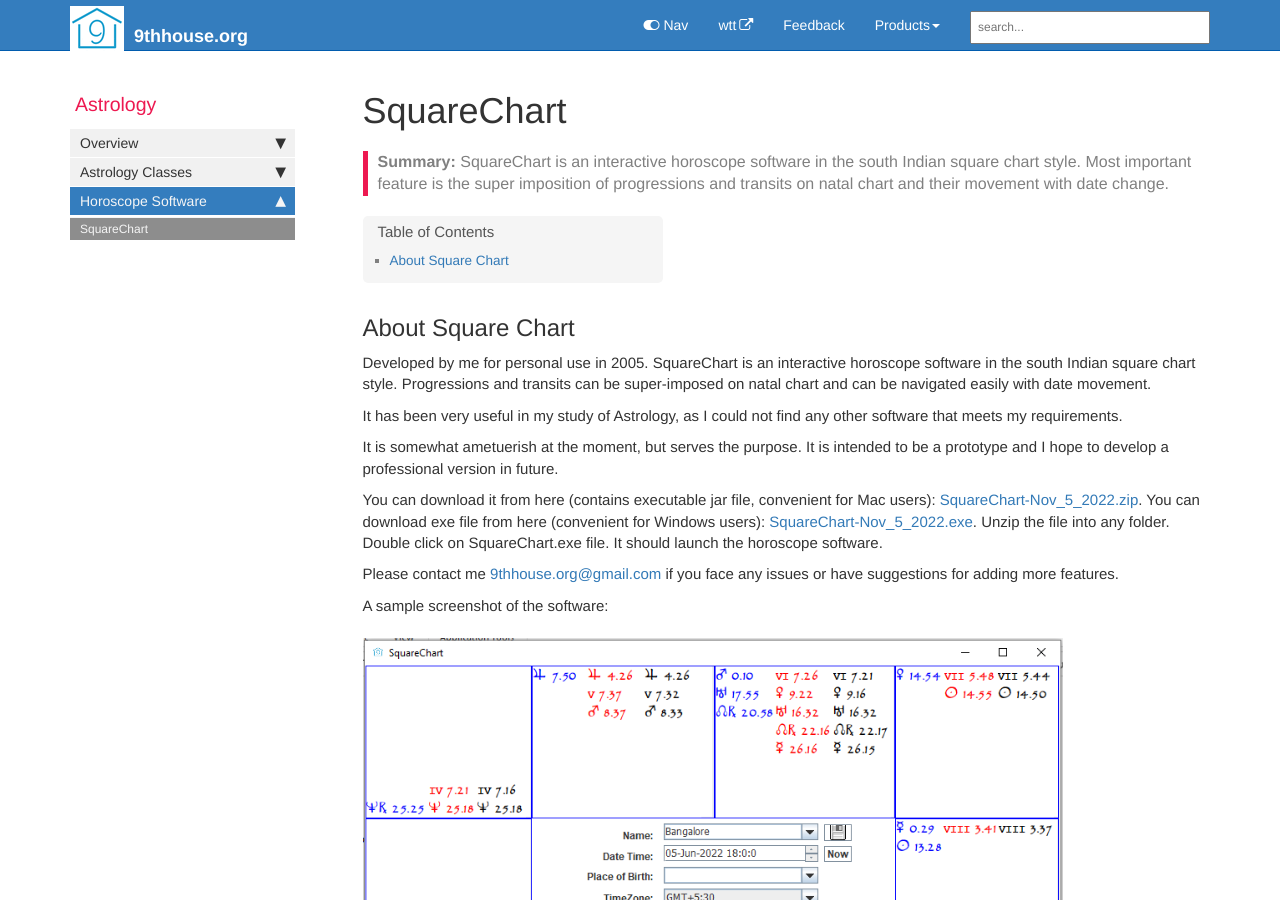
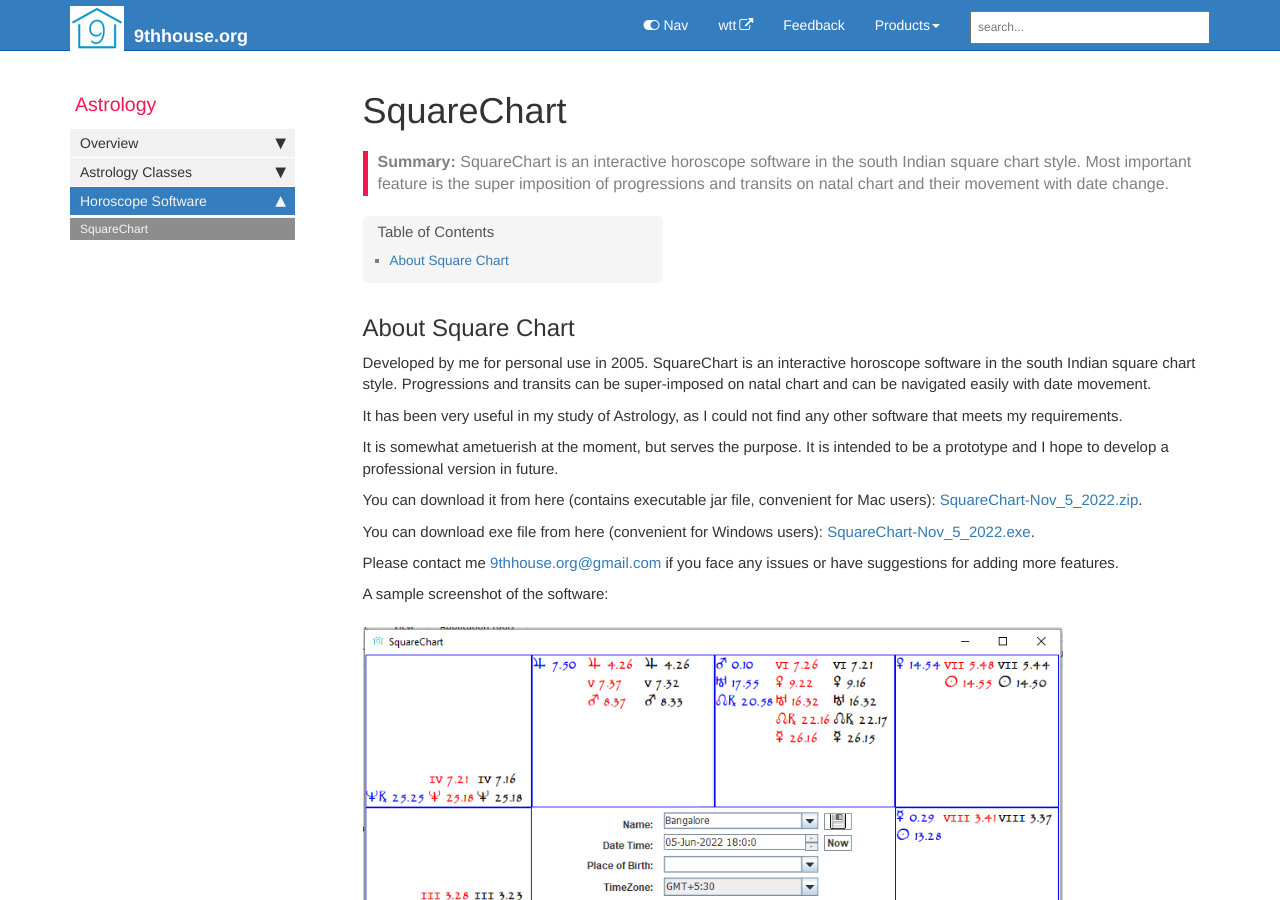
Before and after one commit to vadavalli/9th, a Jekyll site: the page built from pages/mydoc/mydoc_squarechart.md, in a window 1280 px wide and 900 px high. Built offline with Jekyll 4.4.1, drawn with Linux system fonts in a browser that asks for light colours; comment, search, counter and statistics services are not loaded.

Commit message:
Update mydoc_squarechart.md

```diff
--- a/pages/mydoc/mydoc_squarechart.md
+++ b/pages/mydoc/mydoc_squarechart.md
@@ -16,8 +16,8 @@ It has been very useful in my study of Astrology, as I could not find any other
 It is somewhat ametuerish at the moment, but serves the purpose. It is intended to be a prototype and I hope to develop a professional version in future.
 
 You can download it from here (contains executable jar file, convenient for Mac users): [SquareChart-Nov_5_2022.zip](downloads/SquareChart-Nov_5_2022.zip).
+
 You can download exe file from here (convenient for Windows users): [SquareChart-Nov_5_2022.exe](downloads/SquareChart-Nov_5_2022.exe).
-Unzip the file into any folder. Double click on SquareChart.exe file. It should launch the horoscope software.
 
 Please contact me [9thhouse.org@gmail.com](mailto: 9thhouse.org@gmail.com) if you face any issues or have suggestions for adding more features.
 
```
